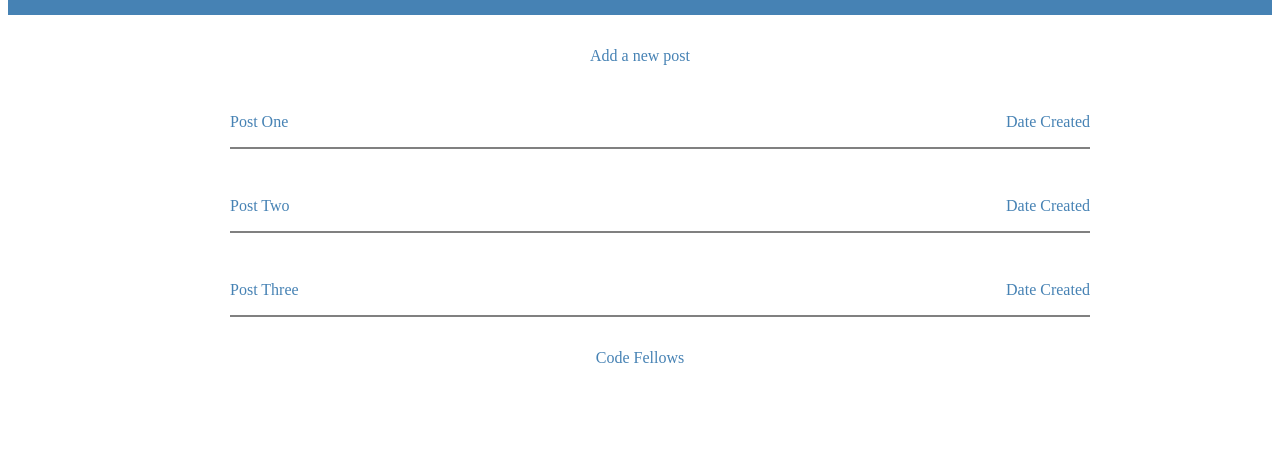
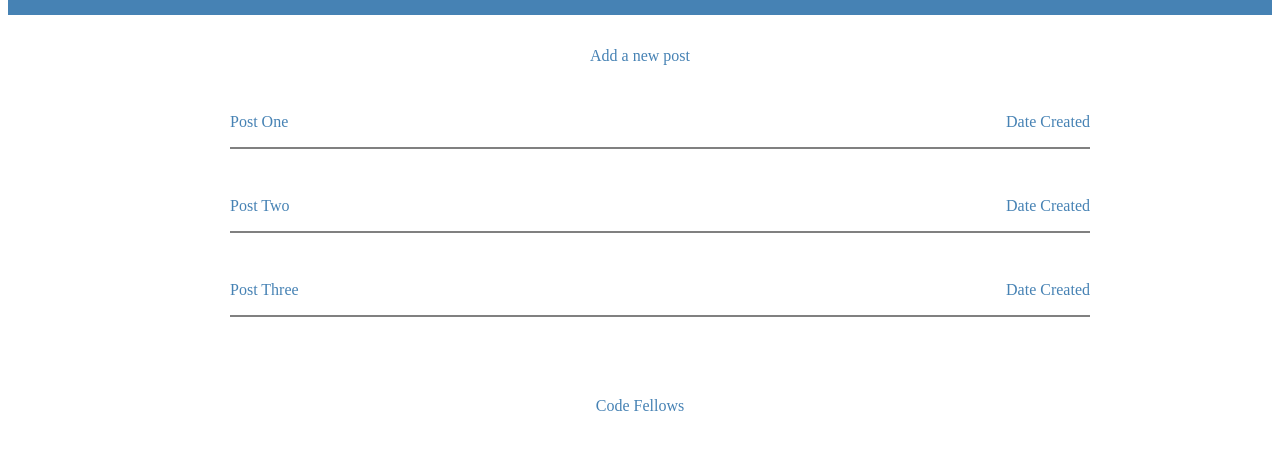
Before and after one commit to ndraper2/old-learning-journal, a plain HTML site: page mockups/index.html in a window 1280 px wide. Shown: the part 153-602 px from the top of the page. Drawn offline with Linux system fonts and the light colour scheme.

Commit message:
pushing the footer down a bit

```diff
--- a/mockups/style.css
+++ b/mockups/style.css
@@ -127,7 +127,7 @@
 
 footer {
     text-align: center;
-    margin-bottom 0;
+    margin: 5em 0 0;
 }
 
 
```
